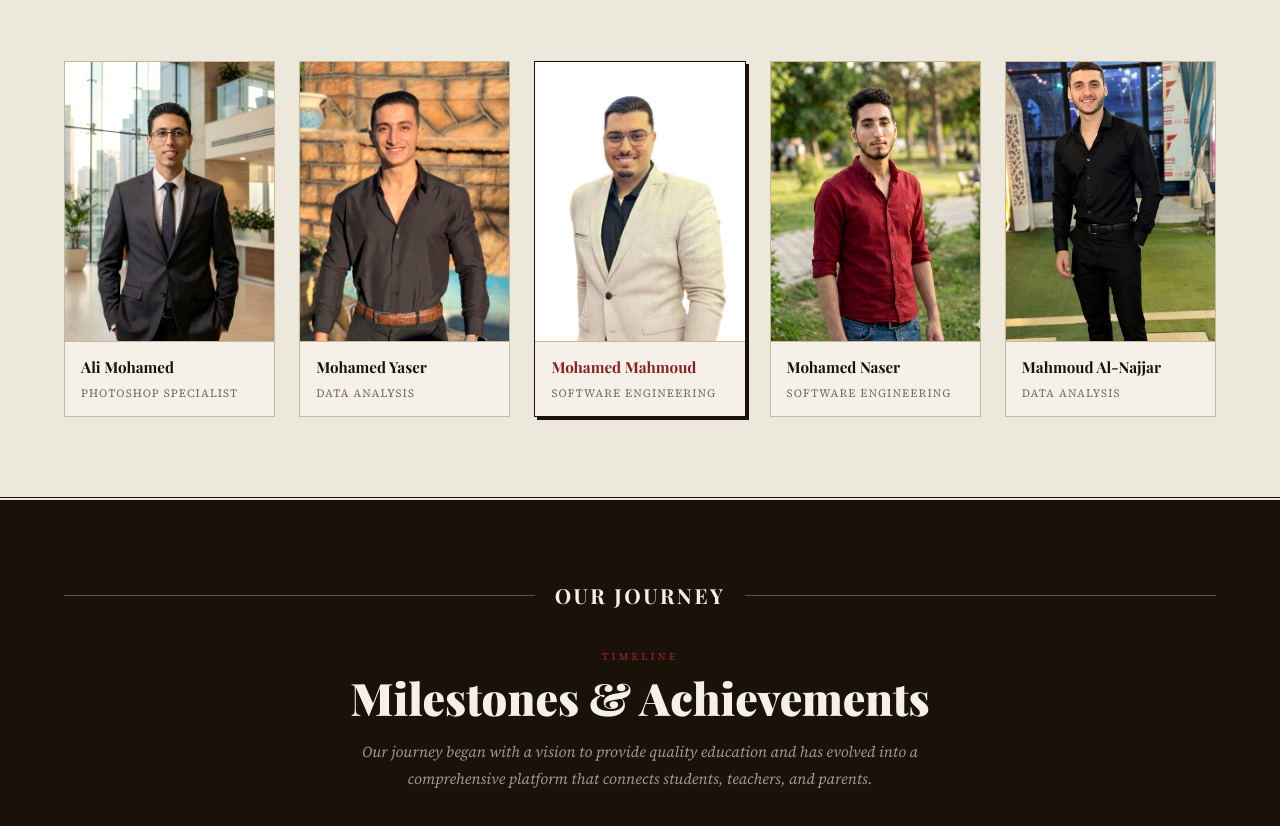
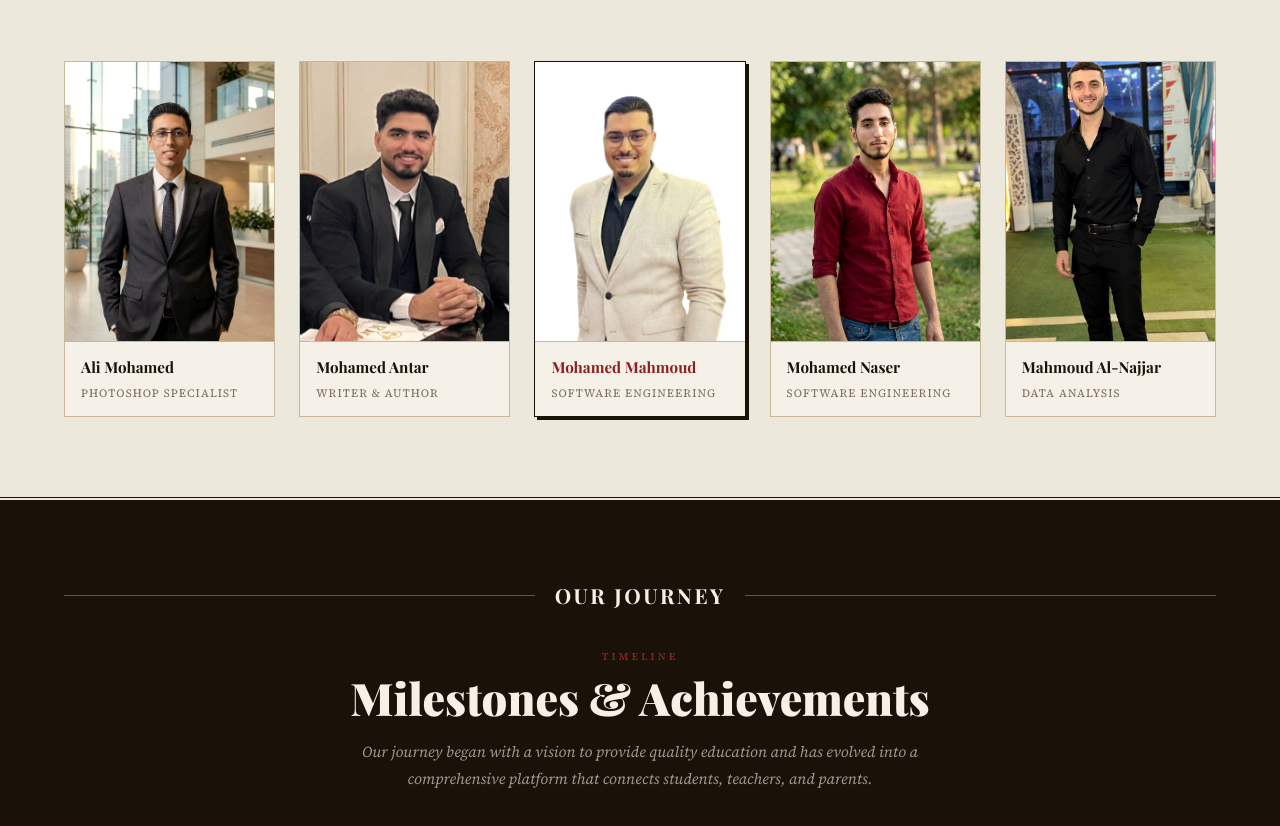
Before and after one commit to Code-Mo-dev/delta-schools-das, a website: page aboutUs/aboutUs.html in a window 1280 px wide. Shown: the part 4080-4906 px from the top of the page. Drawn offline with nearby package versions, Linux system fonts and the light colour scheme; a web font is replaced by a local one.

Commit message:
Modify picture in aboutUs.html

```diff
--- a/aboutUs/aboutUs.html
+++ b/aboutUs/aboutUs.html
@@ -364,11 +364,11 @@
         </div>
         <div class="person-card">
           <div class="person-img-wrap">
-            <img src="../pictures/TeamMembers/Mohamed-Yaser.jpg" alt="Mohamed Yaser" />
+            <img src="../pictures/TeamMembers/MohamedAntar.jpeg" alt="Mohamed Antar" />
           </div>
           <div class="person-body">
-            <h3 data-i18n="aboutPage.graduationTeam.g2.name">Mohamed Yaser</h3>
-            <span data-i18n="aboutPage.graduationTeam.g2.role">Data Analysis</span>
+            <h3 data-i18n="aboutPage.graduationTeam.g2.name">Mohamed Antar</h3>
+            <span data-i18n="aboutPage.graduationTeam.g2.role">Writer and author</span>
           </div>
         </div>
         <div class="person-card featured-person">
--- a/locales/ar.json
+++ b/locales/ar.json
@@ -206,8 +206,8 @@
         "role": "متخصص فوتوشوب"
       },
       "g2": {
-        "name": "محمد ياسر محمود",
-        "role": "تحليل البيانات"
+        "name": "محمد عنتر عبد الحميد",
+        "role": "كاتب ومألف"
       },
       "g3": {
         "name": "محمد محمود شعبان",
--- a/locales/en.json
+++ b/locales/en.json
@@ -301,8 +301,8 @@
         "role": "Photoshop Specialist"
       },
       "g2": {
-        "name": "Mohamed Yaser",
-        "role": "Data Analysis"
+        "name": "Mohamed Antar",
+        "role": "Writer & Author"
       },
       "g3": {
         "name": "Mohamed Mahmoud",
```
Also changed, not shown: pictures/TeamMembers/MohamedAntar.jpeg (added), 1 other file.
